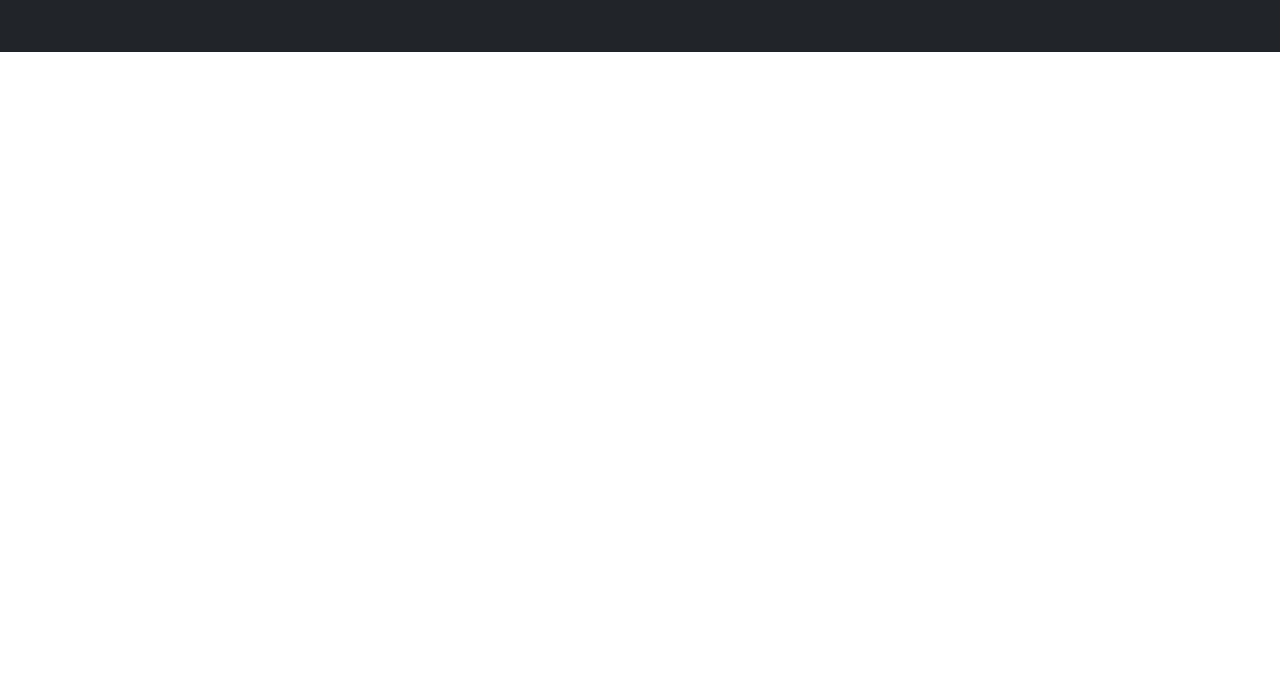
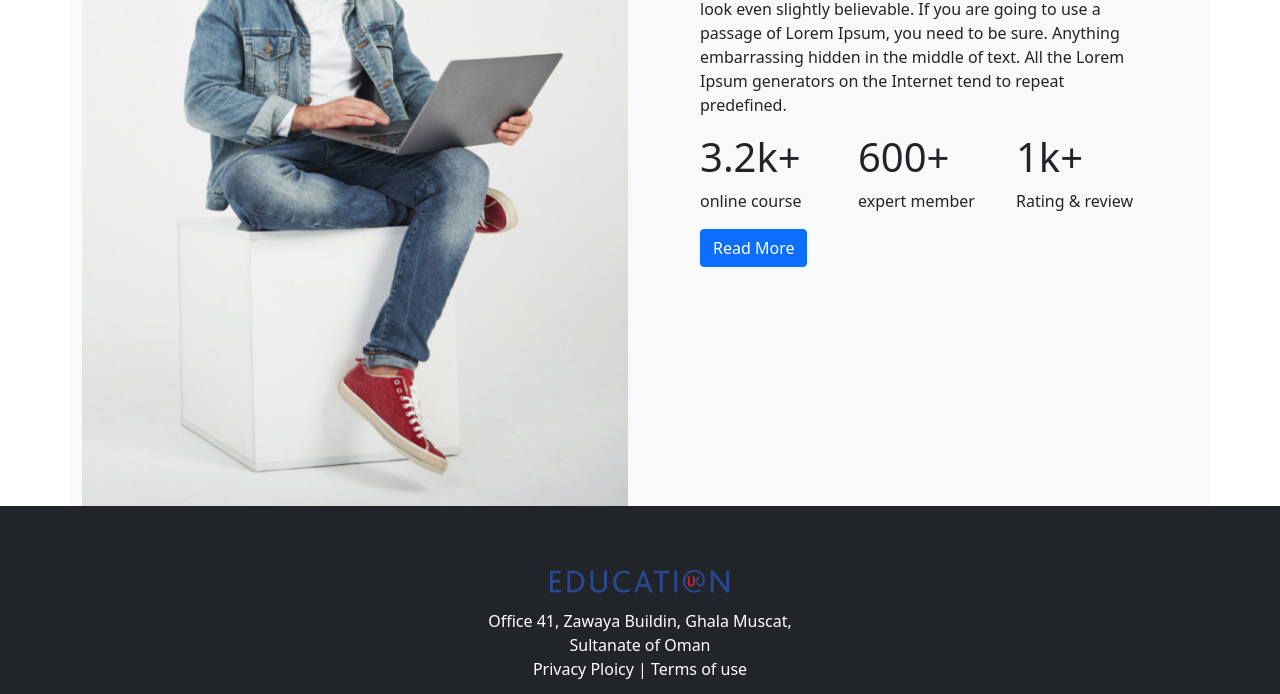
Before and after one commit to tuhin1824/EdTech-websites, a plain HTML site: page index.html in a window 1280 px wide. Shown: the part 1865-2559 px from the top of the page. Before the commit the page ends 1917 px from the top, so only its background shows below. Drawn offline with nearby package versions, Linux system fonts and the light colour scheme.

Commit message:
added element

```diff
--- a/index.html
+++ b/index.html
@@ -305,6 +305,49 @@
     <!-- /Courses Section -->
 
 
+    <!-- About Us Section -->
+    <section class="about">
+      <div class="container bg-light">
+        <div class="row">
+          <div class="col-md-6">
+            <img src="images/working.png" alt="" class="img-fluid w-100" />
+          </div>
+          <div class="col-md-6">
+            <div class="about-text p-5">
+              <h1>Explore The elearning Institute</h1>
+              <p>
+                There are many variations of passages of Lorem Ipsum available,
+                but the majority have suffered alteration in some form, by
+                injected humour, or randomised words which don't look even
+                slightly believable. If you are going to use a passage of Lorem
+                Ipsum, you need to be sure. Anything embarrassing hidden in the
+                middle of text. All the Lorem Ipsum generators on the Internet
+                tend to repeat predefined.
+              </p>
+              <div class="counter row">
+                <div class="online-course col-md-4">
+                  <h1>3.2k+</h1>
+                  <p>online course</p>
+                </div>
+                <div class="expert-member col-md-4">
+                  <h1>600+</h1>
+                  <p>expert member</p>
+                </div>
+                <div class="online-course col-md-4">
+                  <h1>1k+</h1>
+                  <p>Rating & review</p>
+                </div>
+              </div>
+              <button class="btn btn-primary mx-auto text-center">
+                Read More
+              </button>
+            </div>
+          </div>
+        </div>
+      </div>
+    </section>
+
+    <!-- /About Us Section -->
 
 
 
```
